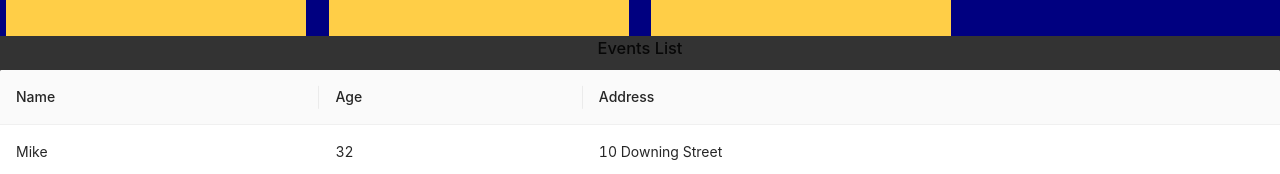
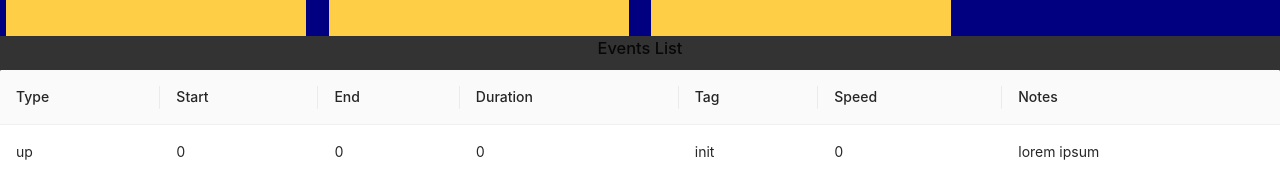
Before and after one commit to JoshW-dev/line-study-app, a React (Create React App) app in the folder client/: page / in a window 1280 px wide. Shown: the part 626-800 px from the top of the page. Built offline with nearby package versions, Linux system fonts and the light colour scheme.

Commit message:
pass events to events list component

```diff
--- a/client/src/components/LineStudy/lineStudy.jsx
+++ b/client/src/components/LineStudy/lineStudy.jsx
@@ -16,7 +16,7 @@ function LineStudy() {
         newTag: "Other"
     })
 
-    const [data, setData] = useState([])
+    const [data, setData] = useState([])//deprecate
     const [status, setStatus] = useState({ state: "Up", speed: 20 })
     //status includes current state of process (up/down/idle) and current speed
     const [tags, setTags] = useState([])
@@ -163,7 +163,7 @@ function LineStudy() {
             </div>
 
         </div>
-        <EventsTable/>
+        <EventsTable events ={events}/>
         <Download apiData={apiData} inputs={inputs} fileName={fileName} />
 
         </div>
--- a/client/src/components/eventsTable/eventsTable.jsx
+++ b/client/src/components/eventsTable/eventsTable.jsx
@@ -1,35 +1,43 @@
 import React, { useState } from "react";
 import { Table } from 'antd';
-function EventsTable() {
-    const dataSource = [
+function EventsTable(params) {
+    const dataSource = params.events;
+
+    const columns = [
         {
-          key: '1',
-          name: 'Mike',
-          age: 32,
-          address: '10 Downing Street',
+            title: 'Type',
+            dataIndex: 'type',
+            key: 'type',
         },
         {
-          key: '2',
-          name: 'John',
-          age: 42,
-          address: '10 Downing Street',
-        },
-      ];
-    const columns = [
-        {
-          title: 'Name',
-          dataIndex: 'name',
-          key: 'name',
+            title: 'Start',
+            dataIndex: 'start',
+            key: 'start',
         },
         {
-          title: 'Age',
-          dataIndex: 'age',
-          key: 'age',
+            title: 'End',
+            dataIndex: 'end',
+            key: 'end',
         },
         {
-          title: 'Address',
-          dataIndex: 'address',
-          key: 'address',
+            title: 'Duration',
+            dataIndex: 'duration',
+            key: 'duration',
+        },
+        {
+            title: 'Tag',
+            dataIndex: 'tag',
+            key: 'tag',
+          },
+        {
+            title: 'Speed',
+            dataIndex: 'speed',
+            key: 'speed',
+        },
+        {
+            title: 'Notes',
+            dataIndex: 'notes',
+            key: 'notes',
           },
     ];
     return (
```
Lines whose indentation alone changed are shown as unchanged.
